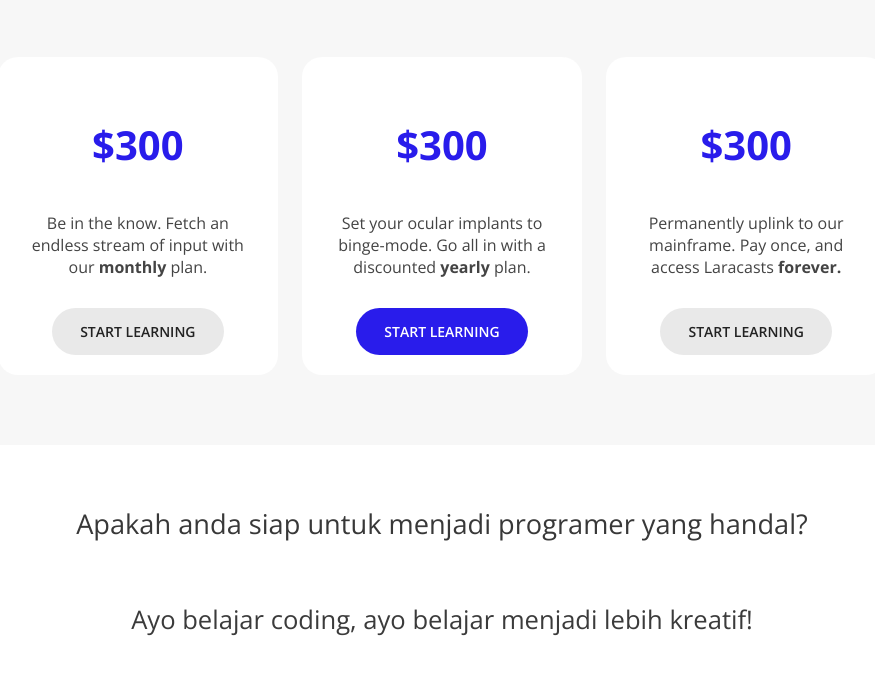
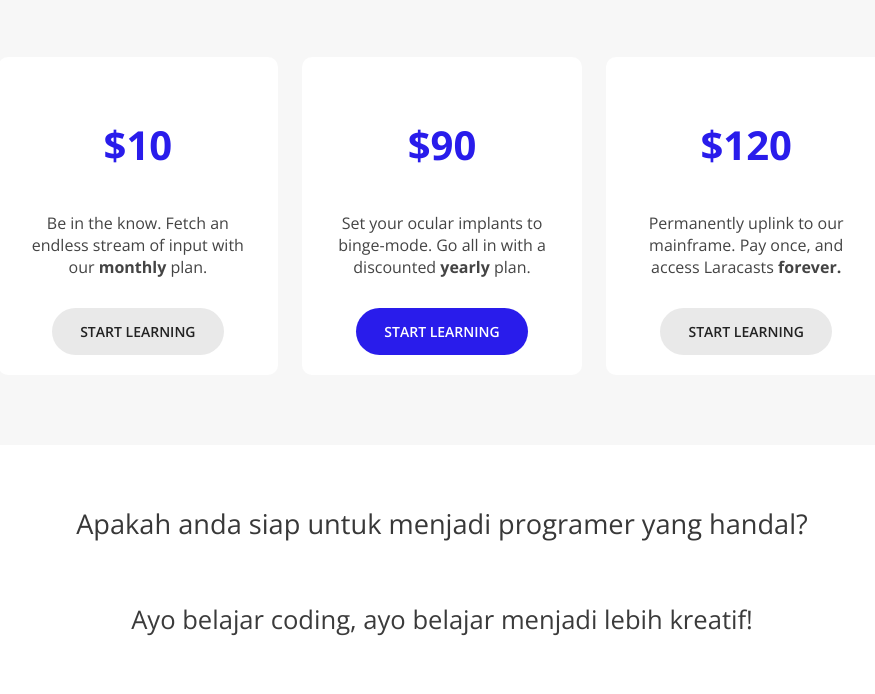
Before and after one commit to agungfir10/online-course-web, a plain HTML site: page index.html in a window 1280 px wide. Shown: the part 2416-3110 px from the top of the page, without its empty margins (198-1073 px from the left). Drawn offline with nearby package versions, Linux system fonts and the light colour scheme.

Commit message:
perbaiki kualiatas ui

```diff
--- a/assets/css/stylesheet.css
+++ b/assets/css/stylesheet.css
@@ -5,7 +5,7 @@
 }
 
 body {
-  font-family: "Open Sans", sans-serif;
+  font-family: 'Open Sans', sans-serif;
   color: #444444;
 }
 
@@ -115,7 +115,7 @@ header {
 .logo {
   font-size: 30px;
   font-weight: bold;
-  font-family: "Poppins", sans-serif;
+  font-family: 'Poppins', sans-serif;
   color: white;
   width: 160px;
   display: inline-block;
@@ -229,6 +229,7 @@ footer p {
 footer {
   padding-top: 30px;
   padding-bottom: 20px;
+  background-color: #353535;
 }
 
 footer .logo {
@@ -319,7 +320,7 @@ lottie-player {
   padding: 20px;
   width: 280px;
   cursor: pointer;
-  border-radius: 20px;
+  border-radius: 10px;
   text-decoration: none;
   text-align: center;
   transition: 0.3s all;
--- a/index.html
+++ b/index.html
@@ -34,6 +34,7 @@
     <div class="container">
       <h1 class="typewrite" data-period="100"
         data-type='[ "BELAJAR CODING.", "BELAJAR MENJADI LEBIH KREATIF.", "TINGKATKAN BERPIKIR.", "AYO MAJUKAN NEGERI!" ]'>
+        &nbsp;
       </h1>
       <p>Try Code adalah website untuk belajar pemrograman.</p>
       <p>Kami menawarkan lingkungan pemograman yang lengkap untuk mempermudah Anda memulai.</p>
@@ -166,18 +167,18 @@
         cancel it in five seconds if this isn't for you.</p>
       <div class="plans">
         <div class="plan">
-          <h2>$300</h2>
+          <h2>$10</h2>
           <p>Be in the know. Fetch an endless stream of input with our <span class="bold">monthly</span> plan.</p>
           <a href="" class="start-learning">START LEARNING</a>
         </div>
         <div class="plan">
-          <h2>$300</h2>
+          <h2>$90</h2>
           <p>Set your ocular implants to binge-mode. Go all in with a discounted <span class="bold">yearly</span> plan.
           </p>
           <a href="" class="start-learning active-plan">START LEARNING</a>
         </div>
         <div class="plan">
-          <h2>$300</h2>
+          <h2>$120</h2>
           <p>Permanently uplink to our mainframe. Pay once, and access Laracasts <span class="bold">forever.</span></p>
           <a href="" class="start-learning">START LEARNING</a>
         </div>
```
